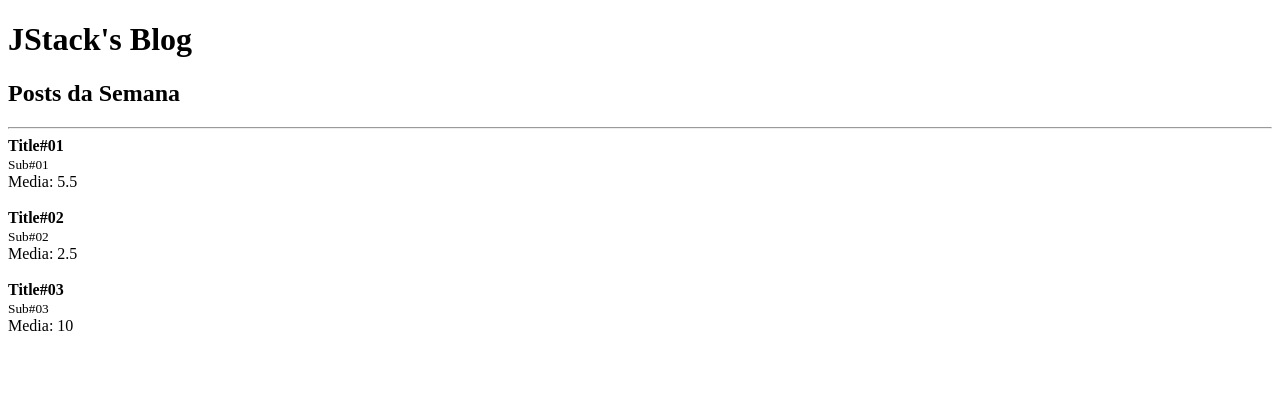
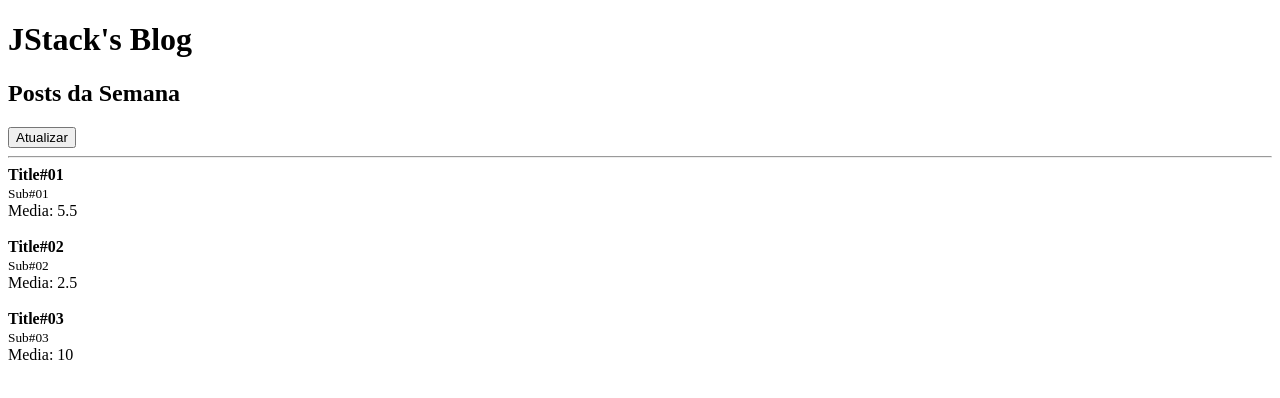
Before and after one commit to feliperocha93/fundamentals-react, a React app: page / in a window 1280 px wide. Shown: the top 398 px of the page. Built offline with nearby package versions, Linux system fonts and the light colour scheme.

Commit message:
Learning about useState

```diff
--- a/src/App.js
+++ b/src/App.js
@@ -1,26 +1,41 @@
-import React from "react";
+import React, { useState } from "react";
 
 import Post from "./Post";
 import Header from "./Header";
 
-const posts = [
-  { title: 'Title#01', subtitle: 'Sub#01', likes: 11},
-  { title: 'Title#02', subtitle: 'Sub#02', likes: 5},
-  { title: 'Title#03', subtitle: 'Sub#03', likes: 20},
-];
+function App() {
+  const [posts, setPosts] = useState([
+    { id: Math.random(), title: 'Title#01', subtitle: 'Sub#01', likes: 11},
+    { id: Math.random(), title: 'Title#02', subtitle: 'Sub#02', likes: 5},
+    { id: Math.random(), title: 'Title#03', subtitle: 'Sub#03', likes: 20},
+  ]);
 
-function App() {
+  function handleRefresh() {
+    setPosts([
+      ...posts,
+      {
+        id: Math.random(),
+        title: `Title#0${posts.length + 1}`,
+        subtitle: `Sub$0${posts.length + 1}`,
+        likes: 50,
+      },
+    ]);
+  }
+
   return (
     <>
       <Header title="JStack's Blog">
         <h2>Posts da Semana</h2>
       </Header>
+      <button onClick={handleRefresh}>
+        Atualizar
+      </button>
 
       <hr />
 
       {posts.map(post => (
         <Post
-          key={post.title}
+          key={post.id}
           likes={post.likes}
           post={{
             title: post.title,
```
